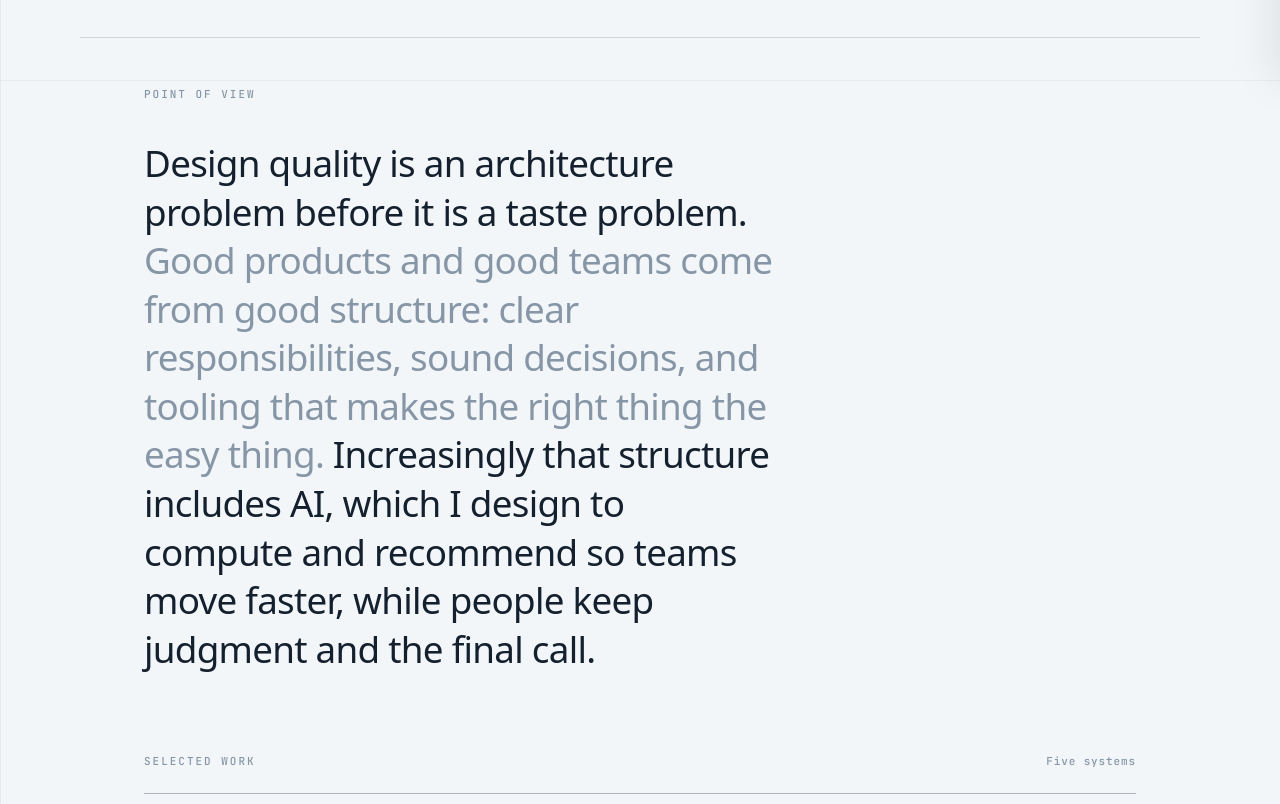
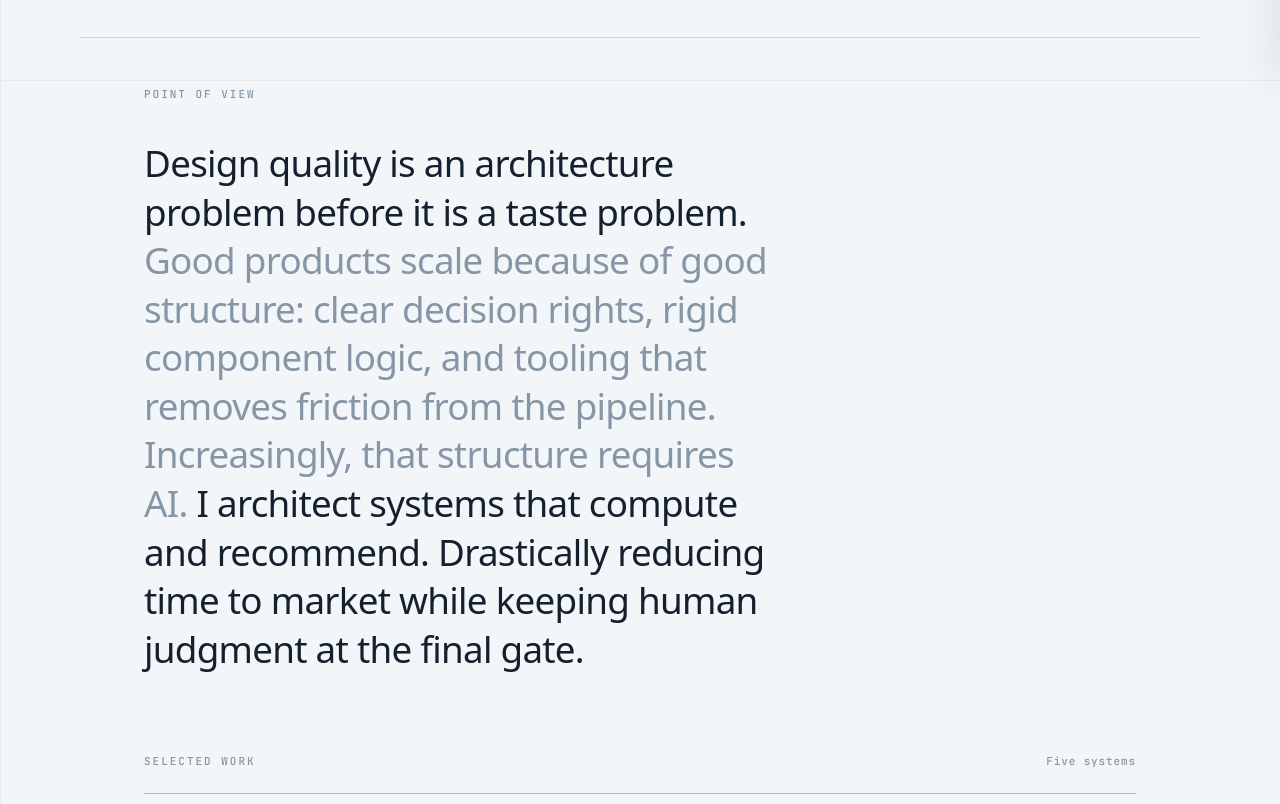
Before and after one commit to Prashant-Vikal/vik.al, a React (Vite) app: page / in a window 1280 px wide. Shown: the part 720-1524 px from the top of the page. Built offline with nearby package versions, Linux system fonts and the light colour scheme; a web font is replaced by a local one.

Commit message:
Revise PointOfView content for clarity and focus
Updated the paragraph to emphasize the importance of structure in design quality and the role of AI in reducing time to market.

```diff
--- a/src/components/PointOfView.jsx
+++ b/src/components/PointOfView.jsx
@@ -2,7 +2,8 @@ export default function PointOfView() {
   return (
     <section className="wrap pov reveal">
       <span className="eyebrow">Point of view</span>
-      <p>Design quality is an architecture problem before it is a taste problem. <span className="q">Good products and good teams come from good structure: clear responsibilities, sound decisions, and tooling that makes the right thing the easy thing.</span> Increasingly that structure includes AI, which I design to compute and recommend so teams move faster, while people keep judgment and the final call.</p>
+      <p>Design quality is an architecture problem before it is a taste problem. <span className="q">Good products scale because of good structure: clear decision rights, rigid component logic, and tooling that removes friction from the pipeline. Increasingly, that structure requires AI.</span> I architect systems that compute and recommend. Drastically reducing time to market while keeping human judgment at the final gate.</p>
+      {/* <p>Design quality is an architecture problem before it is a taste problem. <span className="q">Good products and good teams come from good structure: clear responsibilities, sound decisions, and tooling that makes the right thing the easy thing.</span> Increasingly that structure includes AI, which I design to compute and recommend so teams move faster, while people keep judgment and the final call.</p> */}
     </section>
   )
 }
```
